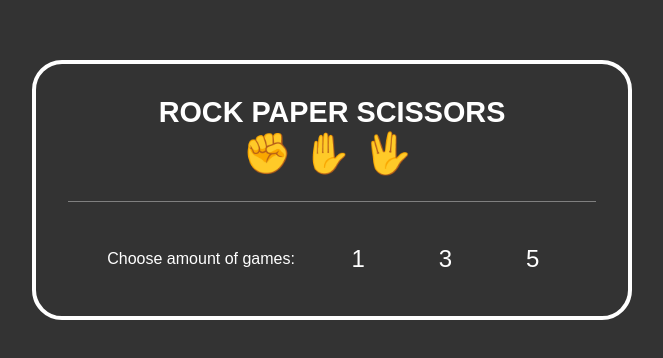
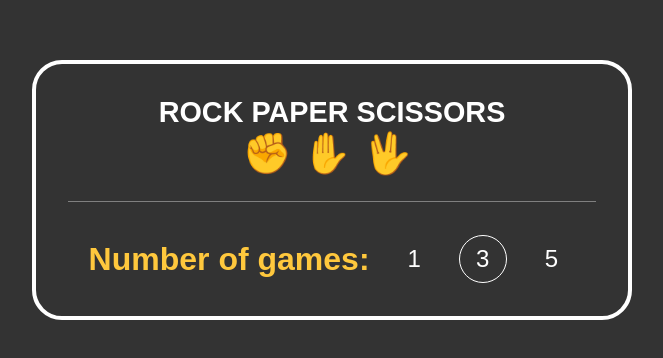
Before and after one commit to Nawratka/rockPaperScissors, a website built with Parcel: page index.html in a window 1280 px wide. Shown: the part 210-568 px from the top of the page, without its empty margins (308-971 px from the left). Built offline with nearby package versions, Linux system fonts and the light colour scheme.

Commit message:
amount of games emphased

```diff
--- a/package.json
+++ b/package.json
@@ -5,7 +5,7 @@
   "default": "index.html",
   "scripts": {
     "start": "parcel index.html",
-    "build": "parcel build index.html"
+    "build": "parcel build index.html --dist-dir ./dist"
   },
   "author": "KamilaN",
   "license": "ISC",
--- a/src/js/views/startView.js
+++ b/src/js/views/startView.js
@@ -19,7 +19,7 @@ class startView {
   _generateMarkup() {
     return `
     <div class="game__new-game">
-        <p class="game__question">Choose amount of games: </p>
+        <p class="game__question">Number of games: </p>
         <span class="game__amount" data-amount="1">1</span>
         <span class="game__amount" data-amount="3">3</span>
         <span class="game__amount" data-amount="5">5</span>
--- a/src/sass/style.scss
+++ b/src/sass/style.scss
@@ -51,6 +51,11 @@ body {
     align-items: center;
     font-size: 1rem;
     color: #fff;
+  }
+  &__question {
+    color: #ffc83d;
+    font-size: 2rem;
+    font-weight: bold;
   }
   &__amount {
     width: 3rem;
@@ -159,6 +164,15 @@ body {
   }
 }
 
+.game__amount:nth-of-type(2) {
+  border: 1px solid #fff;
+  border-radius: 50%;
+}
+
+.game__new-game:hover > .game__amount:not(:hover) {
+  border: none;
+}
+
 // VISIBILITY OF VIEWS
 
 .hidden {
```
Also changed, not shown: README.md, css/style.css (added), 1 other file.
